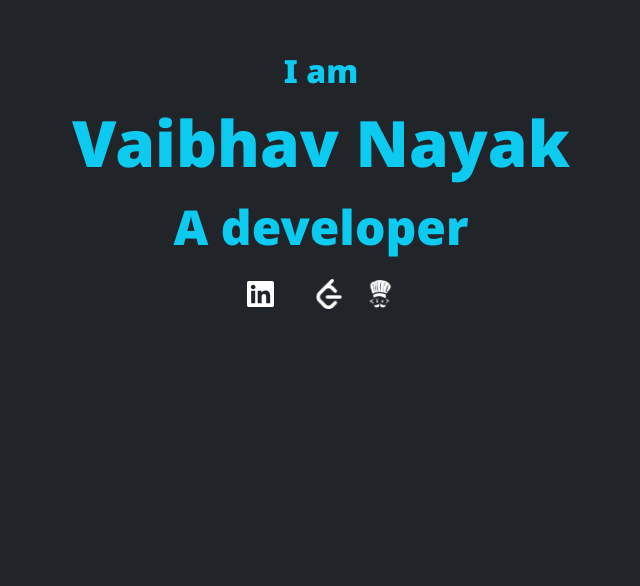
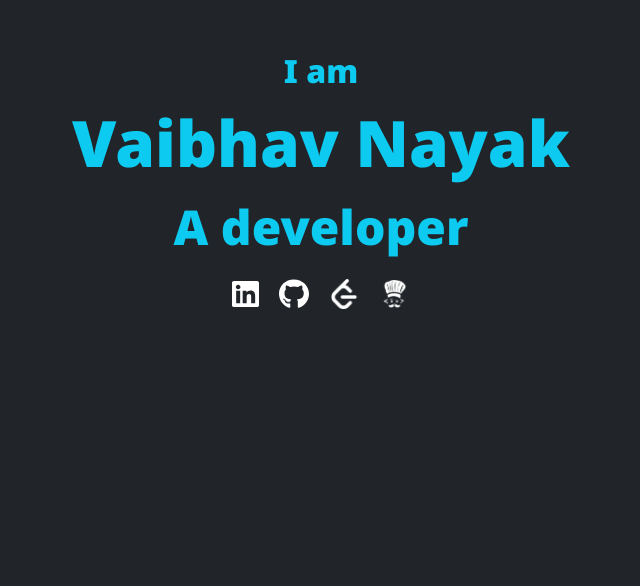
Before and after one commit to vaibhav-nayak/vaibhav-nayak, a plain HTML site: page index.html in a window 1280 px wide. Shown: the part 214-800 px from the top of the page, without its empty margins (319-959 px from the left). Drawn offline with nearby package versions, Linux system fonts and the light colour scheme; the site is published under a folder, as on GitHub Pages, so addresses that start at the root find nothing.

Commit message:
Profile Partially Ready to deploy

```diff
--- a/index.html
+++ b/index.html
@@ -34,7 +34,7 @@
             <div class="row p-3">
                 <div class="col">
                     <a href="#" class="mx-2"><img src="./public/linkedin.svg" alt="" class="profImage"></a>
-                    <a href="https://github.com/vaibhav-nayak" class="mx-2"><img src="/public/github.svg" alt=""
+                    <a href="https://github.com/vaibhav-nayak" class="mx-2"><img src="./public/github.svg" alt=""
                             class="profImage"></a>
                     <a href="https://leetcode.com/vaibhav-nayak/" class="mx-2"><img src="./public/leetcode.png" alt=""
                             class="profImage"></a>
```
